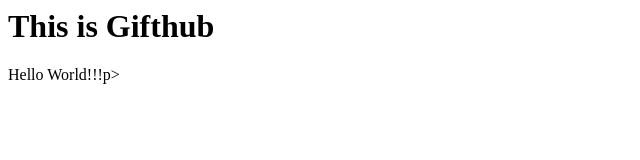
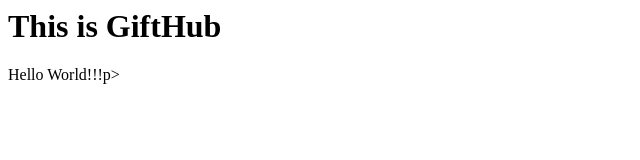
Before and after one commit to obien10/IT101_obien, a plain HTML site: page index1.html in a window 1280 px wide. Shown: the full height of the page, 0-640 px from the left. Drawn offline with Linux system fonts and the light colour scheme.

Commit message:
Update index1.html

```diff
--- a/index1.html
+++ b/index1.html
@@ -1,6 +1,6 @@
 <html>
   <head>
-    <h1>This is Gifthub</h1>
+    <h1>This is GiftHub</h1>
   </head>
   <body>
     <p>Hello World!!!</body>p>
```
